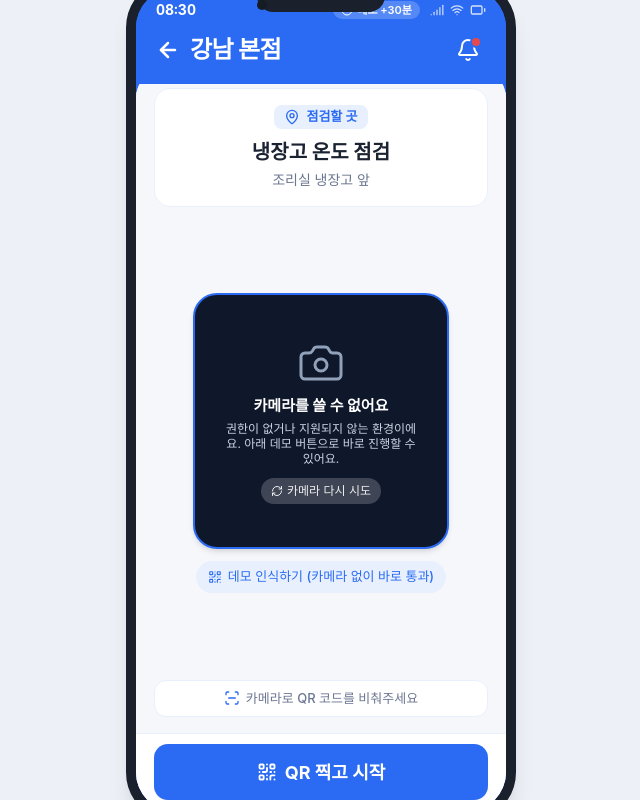
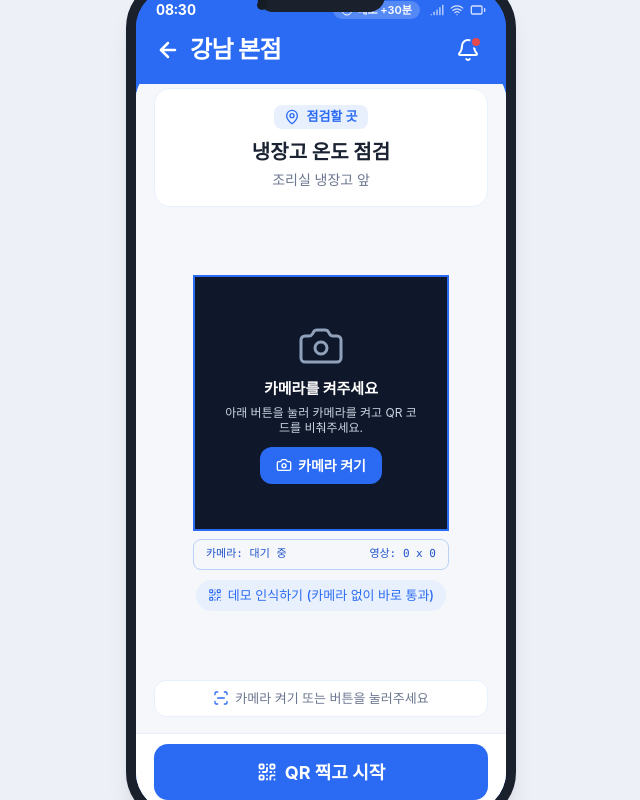
Before and after one commit to tekern/ourhome, a React (Vite) app: page / in a window 1280 px wide. Both pictures are taken after a click on the button "지금 시작". Shown: the whole page, without its empty margins (319-959 px from the left). Built offline with nearby package versions, Linux system fonts and the light colour scheme; no server answers; a web font is replaced by a local one.

Commit message:
feat: add manual camera activation to QrCameraScanner
Expose camera control via ref to allow manual scanner initialization and sync camera state with the parent component.

```diff
--- a/src/components/QrCameraScanner.tsx
+++ b/src/components/QrCameraScanner.tsx
@@ -1,32 +1,55 @@
-import React, { useRef, useEffect, useState, useCallback } from 'react';
+import React, {
+  useRef,
+  useEffect,
+  useState,
+  useCallback,
+  useImperativeHandle,
+} from 'react';
 import jsQR from 'jsqr';
 import { Camera, AlertCircle, RefreshCw, QrCode } from 'lucide-react';
 import { parseShygQr, getSpotNameByCode } from '../utils/qrConstants';
+
+export interface QrCameraScannerRef {
+  startCamera: () => Promise<void>;
+  stopCamera: () => void;
+}
 
 interface QrCameraScannerProps {
   expectedCode: string; // e.g. "FRIDGE-01"
   expectedSpotName: string; // e.g. "냉장고"
   onScanSuccess: (code: string) => void;
   onFallbackDemo: () => void;
+  onCameraActiveChange?: (active: boolean) => void;
 }
 
-export const QrCameraScanner: React.FC<QrCameraScannerProps> = ({
+export const QrCameraScanner = React.forwardRef<QrCameraScannerRef, QrCameraScannerProps>(
+  (
+    {
       expectedCode,
       expectedSpotName,
       onScanSuccess,
       onFallbackDemo,
-}) => {
+      onCameraActiveChange,
+    },
+    ref
+  ) => {
     const videoRef = useRef<HTMLVideoElement | null>(null);
     const canvasRef = useRef<HTMLCanvasElement | null>(null);
     const streamRef = useRef<MediaStream | null>(null);
     const animFrameIdRef = useRef<number | null>(null);
 
-  const [hasCameraError, setHasCameraError] = useState<boolean>(false);
+    // States
+    const [mediaStream, setMediaStream] = useState<MediaStream | null>(null);
+    const [isCameraActive, setIsCameraActive] = useState<boolean>(false);
     const [errorMessage, setErrorMessage] = useState<string | null>(null);
     const [warningMessage, setWarningMessage] = useState<string | null>(null);
-  const [isCameraActive, setIsCameraActive] = useState<boolean>(false);
 
-  // Stop camera tracks cleanly
+    // Debug status states (Requirement 6)
+    // States: '대기 중' | '요청 중' | '재생 중' | '오류: [오류명]'
+    const [cameraStatus, setCameraStatus] = useState<string>('대기 중');
+    const [videoDimensions, setVideoDimensions] = useState<string>('0 x 0');
+
+    // Cleanly stop camera stream and scanning loop
     const stopCameraStream = useCallback(() => {
       if (animFrameIdRef.current) {
         cancelAnimationFrame(animFrameIdRef.current);
@@ -36,22 +59,31 @@ export const QrCameraScanner: React.FC<QrCameraScannerProps> = ({
         streamRef.current.getTracks().forEach((track) => track.stop());
         streamRef.current = null;
       }
+      if (videoRef.current) {
+        videoRef.current.srcObject = null;
+      }
+      setMediaStream(null);
       setIsCameraActive(false);
-  }, []);
+      setCameraStatus('대기 중');
+      setVideoDimensions('0 x 0');
+      onCameraActiveChange?.(false);
+    }, [onCameraActiveChange]);
 
-  // QR scanning loop using requestAnimationFrame and jsQR
+    // QR scanning loop using requestAnimationFrame and jsQR (No BarcodeDetector)
     const startScanLoop = useCallback(() => {
       const scan = () => {
         const video = videoRef.current;
         const canvas = canvasRef.current;
 
-      if (video && video.readyState === video.HAVE_ENOUGH_DATA && canvas) {
+        if (video && video.readyState >= HTMLMediaElement.HAVE_CURRENT_DATA && canvas) {
+          if (video.videoWidth > 0 && video.videoHeight > 0) {
+            setVideoDimensions(`${video.videoWidth} x ${video.videoHeight}`);
+
+            canvas.width = video.videoWidth;
+            canvas.height = video.videoHeight;
             const ctx = canvas.getContext('2d', { willReadFrequently: true });
             if (ctx) {
-          canvas.width = video.videoWidth;
-          canvas.height = video.videoHeight;
               ctx.drawImage(video, 0, 0, canvas.width, canvas.height);
-
               const imageData = ctx.getImageData(0, 0, canvas.width, canvas.height);
               const qrCode = jsQR(imageData.data, imageData.width, imageData.height, {
                 inversionAttempts: 'dontInvert',
@@ -64,24 +96,25 @@ export const QrCameraScanner: React.FC<QrCameraScannerProps> = ({
                 if (parsedCode) {
                   // Valid SHYG QR
                   if (parsedCode.toUpperCase() === expectedCode.toUpperCase()) {
-                // Correct spot match!
+                    // Spot matched! Stop loop and stream
                     stopCameraStream();
                     onScanSuccess(parsedCode);
                     return;
                   } else {
-                // Wrong spot!
+                    // Mismatched spot
                     const scannedSpotName = getSpotNameByCode(parsedCode);
                     setWarningMessage(
                       `다른 곳이에요. [${expectedSpotName}]의 QR을 찍어주세요 (인식된 곳: ${scannedSpotName})`
                     );
                   }
                 } else if (rawData.toUpperCase() === expectedCode.toUpperCase()) {
-              // If user made a code without SHYG: prefix
+                  // Spot code without SHYG prefix
                   stopCameraStream();
                   onScanSuccess(rawData);
                   return;
                 } else {
                   setWarningMessage(`다른 곳이에요. [${expectedSpotName}]의 QR을 찍어주세요`);
+                }
               }
             }
           }
@@ -93,121 +126,323 @@ export const QrCameraScanner: React.FC<QrCameraScannerProps> = ({
       animFrameIdRef.current = requestAnimationFrame(scan);
     }, [expectedCode, expectedSpotName, onScanSuccess, stopCameraStream]);
 
-  // Start real camera stream
-  const startCamera = useCallback(async () => {
-    setHasCameraError(false);
+    // Call getUserMedia with { video: { facingMode: { ideal: 'environment' } }, audio: false }
+    // inside a user button click event (Requirement 4)
+    const handleStartCamera = useCallback(async () => {
+      setCameraStatus('요청 중');
       setErrorMessage(null);
       setWarningMessage(null);
 
-    // Stop any existing stream
-    stopCameraStream();
+      // Stop any existing stream before starting a new one
+      if (animFrameIdRef.current) {
+        cancelAnimationFrame(animFrameIdRef.current);
+        animFrameIdRef.current = null;
+      }
+      if (streamRef.current) {
+        streamRef.current.getTracks().forEach((track) => track.stop());
+        streamRef.current = null;
+      }
 
       if (!navigator.mediaDevices || !navigator.mediaDevices.getUserMedia) {
-      setHasCameraError(true);
+        setCameraStatus('오류: NotSupported');
         setErrorMessage('카메라를 쓸 수 없어요');
         return;
       }
 
       try {
-      const constraints: MediaStreamConstraints = {
-        video: {
-          facingMode: { ideal: 'environment' },
-          width: { ideal: 640 },
-          height: { ideal: 640 },
-        },
+        const stream = await navigator.mediaDevices.getUserMedia({
+          video: { facingMode: { ideal: 'environment' } },
           audio: false,
+        });
+
+        streamRef.current = stream;
+        setMediaStream(stream);
+      } catch (err: any) {
+        const errName = err?.name || 'Error';
+        console.warn('getUserMedia error:', err);
+        setCameraStatus(`오류: ${errName}`);
+        if (errName === 'NotAllowedError') {
+          setErrorMessage('카메라 권한이 거부되었어요');
+        } else {
+          setErrorMessage('카메라를 쓸 수 없어요');
+        }
+        setIsCameraActive(false);
+        onCameraActiveChange?.(false);
+      }
+    }, [onCameraActiveChange]);
+
+    // Expose ref methods
+    useImperativeHandle(
+      ref,
+      () => ({
+        startCamera: handleStartCamera,
+        stopCamera: stopCameraStream,
+      }),
+      [handleStartCamera, stopCameraStream]
+    );
+
+    // Requirement 2: Attach stream to videoRef.current.srcObject in useEffect after video is rendered in DOM,
+    // call await video.play(), and catch errors to display on screen
+    useEffect(() => {
+      if (!mediaStream) return;
+      const video = videoRef.current;
+      if (!video) return;
+
+      let isCancelled = false;
+
+      const connectAndPlay = async () => {
+        try {
+          // Requirement 1: set playsInline, muted, autoPlay both in JSX and via JS setAttribute
+          video.setAttribute('playsinline', 'true');
+          video.playsInline = true;
+          video.muted = true;
+          video.autoplay = true;
+          video.srcObject = mediaStream;
+
+          const handleMetadata = () => {
+            if (!isCancelled && video.videoWidth > 0 && video.videoHeight > 0) {
+              setVideoDimensions(`${video.videoWidth} x ${video.videoHeight}`);
+            }
           };
 
-      const stream = await navigator.mediaDevices.getUserMedia(constraints);
-      streamRef.current = stream;
+          video.onloadedmetadata = handleMetadata;
+          video.oncanplay = handleMetadata;
 
-      if (videoRef.current) {
-        videoRef.current.srcObject = stream;
-        videoRef.current.setAttribute('playsinline', 'true'); // Required for iOS Safari
-        await videoRef.current.play();
+          await video.play();
+
+          if (!isCancelled) {
             setIsCameraActive(true);
+            setCameraStatus('재생 중');
+            onCameraActiveChange?.(true);
+
+            if (video.videoWidth > 0 && video.videoHeight > 0) {
+              setVideoDimensions(`${video.videoWidth} x ${video.videoHeight}`);
+            }
+
             startScanLoop();
           }
-    } catch (err: any) {
-      console.warn('Camera stream error or permission denied:', err);
-      setHasCameraError(true);
-      setErrorMessage('카메라를 쓸 수 없어요');
+        } catch (playErr: any) {
+          if (!isCancelled) {
+            const errName = playErr?.name || 'PlayError';
+            console.error('video.play() failed:', playErr);
+            setCameraStatus(`오류: ${errName}`);
+            setErrorMessage(`비디오 재생 실패 (${errName})`);
             setIsCameraActive(false);
+            onCameraActiveChange?.(false);
           }
-  }, [startScanLoop, stopCameraStream]);
+        }
+      };
 
+      connectAndPlay();
+
+      return () => {
+        isCancelled = true;
+      };
+    }, [mediaStream, onCameraActiveChange, startScanLoop]);
+
+    // Stop camera on unmount
     useEffect(() => {
-    startCamera();
       return () => {
         stopCameraStream();
       };
-  }, [startCamera, stopCameraStream]);
+    }, [stopCameraStream]);
 
     return (
       <div className="w-full flex flex-col items-center">
-      {/* Offscreen canvas used for jsQR image processing */}
+        {/* Offscreen canvas used for jsQR */}
         <canvas ref={canvasRef} className="hidden" />
 
-      {/* Camera Viewport / Guide Container */}
-      <div className="relative w-64 h-64 bg-slate-900 rounded-[24px] overflow-hidden shadow-md flex items-center justify-center border-2 border-[#2B6BF3]">
-        {isCameraActive && !hasCameraError ? (
-          <>
-            {/* Live Video Feed */}
+        {/*
+          Requirement 3:
+          - Video container: NO border-radius, NO overflow:hidden, NO transform, NO opacity, NO filter
+          - Video itself: width:100%, height:100%, object-fit:cover, display:block, border-radius on video itself
+        */}
+        <div
+          style={{
+            position: 'relative',
+            width: '256px',
+            height: '256px',
+            backgroundColor: '#0F172A',
+            border: '2px solid #2B6BF3',
+          }}
+        >
+          {/* <video> element with playsInline, muted, autoPlay (Requirement 1 & 3) */}
           <video
             ref={videoRef}
+            playsInline
             muted
-              playsInline
-              className="absolute inset-0 w-full h-full object-cover"
+            autoPlay
+            style={{
+              width: '100%',
+              height: '100%',
+              objectFit: 'cover',
+              display: 'block',
+              borderRadius: '24px',
+            }}
           />
 
-            {/* Dark overlay with transparent center square guide */}
-            <div className="absolute inset-0 pointer-events-none flex items-center justify-center">
-              {/* Center 180x180 square guide */}
-              <div className="relative w-44 h-44 border-2 border-white/60 rounded-[16px]">
+          {/* Guide Overlay when camera is active (no transform, no opacity, no filter) */}
+          {isCameraActive && (
+            <>
+              {/* Center 176x176 square guide without transform or opacity */}
+              <div
+                style={{
+                  position: 'absolute',
+                  top: '38px',
+                  left: '38px',
+                  width: '176px',
+                  height: '176px',
+                  border: '2px solid rgba(255, 255, 255, 0.7)',
+                  borderRadius: '16px',
+                  pointerEvents: 'none',
+                }}
+              >
                 {/* 4 Corner highlights in #2B6BF3 */}
-                <div className="absolute -top-1 -left-1 w-6 h-6 border-t-4 border-l-4 border-[#2B6BF3] rounded-tl-[8px]" />
-                <div className="absolute -top-1 -right-1 w-6 h-6 border-t-4 border-r-4 border-[#2B6BF3] rounded-tr-[8px]" />
-                <div className="absolute -bottom-1 -left-1 w-6 h-6 border-b-4 border-l-4 border-[#2B6BF3] rounded-bl-[8px]" />
-                <div className="absolute -bottom-1 -right-1 w-6 h-6 border-b-4 border-r-4 border-[#2B6BF3] rounded-br-[8px]" />
+                <div
+                  style={{
+                    position: 'absolute',
+                    top: '-2px',
+                    left: '-2px',
+                    width: '24px',
+                    height: '24px',
+                    borderTop: '4px solid #2B6BF3',
+                    borderLeft: '4px solid #2B6BF3',
+                    borderTopLeftRadius: '8px',
+                  }}
+                />
+                <div
+                  style={{
+                    position: 'absolute',
+                    top: '-2px',
+                    right: '-2px',
+                    width: '24px',
+                    height: '24px',
+                    borderTop: '4px solid #2B6BF3',
+                    borderRight: '4px solid #2B6BF3',
+                    borderTopRightRadius: '8px',
+                  }}
+                />
+                <div
+                  style={{
+                    position: 'absolute',
+                    bottom: '-2px',
+                    left: '-2px',
+                    width: '24px',
+                    height: '24px',
+                    borderBottom: '4px solid #2B6BF3',
+                    borderLeft: '4px solid #2B6BF3',
+                    borderBottomLeftRadius: '8px',
+                  }}
+                />
+                <div
+                  style={{
+                    position: 'absolute',
+                    bottom: '-2px',
+                    right: '-2px',
+                    width: '24px',
+                    height: '24px',
+                    borderBottom: '4px solid #2B6BF3',
+                    borderRight: '4px solid #2B6BF3',
+                    borderBottomRightRadius: '8px',
+                  }}
+                />
 
-                {/* Animated horizontal scanning bar */}
-                <div className="w-full h-0.5 bg-[#2B6BF3] shadow-[0_0_8px_#2B6BF3] animate-pulse absolute top-1/2 -translate-y-1/2" />
-              </div>
+                {/* Center scan line without opacity animation or transform */}
+                <div
+                  style={{
+                    position: 'absolute',
+                    top: '86px',
+                    left: 0,
+                    width: '100%',
+                    height: '2px',
+                    backgroundColor: '#2B6BF3',
+                  }}
+                />
               </div>
 
-            {/* Target indicator badge */}
-            <div className="absolute bottom-2.5 left-2.5 right-2.5 bg-black/60 backdrop-blur-xs text-white text-[12px] font-medium py-1 px-2.5 rounded-full text-center truncate">
-              {expectedSpotName} ({expectedCode}) QR 코드를 비춰주세요
+              {/* Target indicator badge without filter */}
+              <div
+                style={{
+                  position: 'absolute',
+                  bottom: '10px',
+                  left: '10px',
+                  right: '10px',
+                  backgroundColor: 'rgba(0, 0, 0, 0.75)',
+                  color: '#FFFFFF',
+                  fontSize: '12px',
+                  fontWeight: 500,
+                  padding: '4px 10px',
+                  borderRadius: '9999px',
+                  textAlign: 'center',
+                  whiteSpace: 'nowrap',
+                  overflow: 'hidden',
+                  textOverflow: 'ellipsis',
+                  pointerEvents: 'none',
+                }}
+              >
+                {expectedSpotName} ({expectedCode}) QR을 비춰주세요
               </div>
             </>
-        ) : (
-          // Camera Not Available / Denied Fallback View
-          <div className="flex flex-col items-center justify-center p-5 text-center text-white">
+          )}
+
+          {/* Placeholder / Action Overlay when camera is not running */}
+          {!isCameraActive && (
+            <div
+              style={{
+                position: 'absolute',
+                top: 0,
+                left: 0,
+                right: 0,
+                bottom: 0,
+                backgroundColor: '#0F172A',
+                borderRadius: '24px',
+                display: 'flex',
+                flexDirection: 'column',
+                alignItems: 'center',
+                justifyContent: 'center',
+                padding: '16px',
+                textAlign: 'center',
+                color: '#FFFFFF',
+              }}
+            >
               <Camera className="w-12 h-12 text-slate-400 mb-2 stroke-[1.5]" />
               <span className="text-[15px] font-bold text-white mb-1">
-              카메라를 쓸 수 없어요
+                {errorMessage || '카메라를 켜주세요'}
               </span>
-            <span className="text-[12px] text-slate-300 max-w-[200px] leading-tight mb-3">
-              권한이 없거나 지원되지 않는 환경이에요. 아래 데모 버튼으로 바로 진행할 수 있어요.
-            </span>
+              <p className="text-[12px] text-slate-300 max-w-[200px] leading-tight mb-3">
+                {errorMessage
+                  ? '다시 시도하거나 데모 버튼으로 바로 진행할 수 있어요.'
+                  : '아래 버튼을 눌러 카메라를 켜고 QR 코드를 비춰주세요.'}
+              </p>
               <button
-              onClick={startCamera}
-              className="flex items-center gap-1 text-[12px] text-white/90 bg-white/20 hover:bg-white/30 px-2.5 py-1 rounded-full transition cursor-pointer"
+                type="button"
+                onClick={handleStartCamera}
+                className="flex items-center gap-1.5 text-[14px] font-semibold text-white bg-[#2B6BF3] hover:bg-[#1F52C9] active:scale-[0.98] px-4 py-2 rounded-[12px] transition cursor-pointer"
               >
-              <RefreshCw className="w-3 h-3" />
-              <span>카메라 다시 시도</span>
+                <Camera className="w-4 h-4" />
+                <span>{errorMessage ? '카메라 다시 시도' : '카메라 켜기'}</span>
               </button>
             </div>
           )}
         </div>
 
+        {/* ================================================================= */}
+        {/* [DEBUG] 카메라 상태 디버그 문구 (Requirement 6 - 문제 해결 시 이 블록만 삭제 가능) */}
+        {/* ================================================================= */}
+        <div className="mt-2 w-64 px-3 py-1.5 bg-[#F5F7FB] border border-[#BCD0F7] rounded-[8px] text-[11px] font-mono text-[#1F52C9] flex items-center justify-between">
+          <span>카메라: {cameraStatus}</span>
+          <span>영상: {videoDimensions}</span>
+        </div>
+        {/* ================================================================= */}
+
         {/* Warning Notification: When wrong QR code is scanned */}
         {warningMessage && (
-        <div className="w-full max-w-xs mt-3 p-2.5 bg-amber-50 border border-amber-200 rounded-[12px] text-amber-800 text-[13px] font-semibold flex items-start gap-2 animate-fadeIn">
+          <div className="w-full max-w-xs mt-2.5 p-2.5 bg-amber-50 border border-amber-200 rounded-[12px] text-amber-800 text-[13px] font-semibold flex items-start gap-2">
             <AlertCircle className="w-4 h-4 text-[#F08A24] shrink-0 mt-0.5" />
             <div className="flex-1">
               <p>{warningMessage}</p>
               <button
+                type="button"
                 onClick={() => setWarningMessage(null)}
                 className="text-[11px] text-[#2B6BF3] underline mt-0.5 cursor-pointer font-bold"
               >
@@ -218,7 +453,7 @@ export const QrCameraScanner: React.FC<QrCameraScannerProps> = ({
         )}
 
         {/* Fallback Demo Button (Always available for seamless PC testing) */}
-      <div className="mt-3 w-full max-w-xs flex justify-center">
+        <div className="mt-2.5 w-full max-w-xs flex justify-center">
           <button
             type="button"
             onClick={onFallbackDemo}
@@ -230,4 +465,6 @@ export const QrCameraScanner: React.FC<QrCameraScannerProps> = ({
         </div>
       </div>
     );
-};
+  }
+);
+QrCameraScanner.displayName = 'QrCameraScanner';
--- a/src/screens/QrScanScreen.tsx
+++ b/src/screens/QrScanScreen.tsx
@@ -1,7 +1,7 @@
-import React, { useState } from 'react';
+import React, { useState, useRef } from 'react';
 import { CcpTask } from '../types';
 import { QrCode, Check, MapPin, ScanLine } from 'lucide-react';
-import { QrCameraScanner } from '../components/QrCameraScanner';
+import { QrCameraScanner, QrCameraScannerRef } from '../components/QrCameraScanner';
 
 interface QrScanScreenProps {
   task: CcpTask;
@@ -9,7 +9,9 @@ interface QrScanScreenProps {
 }
 
 export const QrScanScreen: React.FC<QrScanScreenProps> = ({ task, onScanComplete }) => {
+  const scannerRef = useRef<QrCameraScannerRef | null>(null);
   const [isScanned, setIsScanned] = useState(false);
+  const [isCameraActive, setIsCameraActive] = useState(false);
 
   const handleScanSuccess = (code: string) => {
     setIsScanned(true);
@@ -17,6 +19,16 @@ export const QrScanScreen: React.FC<QrScanScreenProps> = ({ task, onScanComplete
 
   const handleSimulateScan = () => {
     setIsScanned(true);
+  };
+
+  const handleBottomButtonClick = () => {
+    if (isScanned) {
+      onScanComplete();
+    } else if (!isCameraActive) {
+      scannerRef.current?.startCamera();
+    } else {
+      handleSimulateScan();
+    }
   };
 
   return (
@@ -53,10 +65,12 @@ export const QrScanScreen: React.FC<QrScanScreenProps> = ({ task, onScanComplete
             </div>
           ) : (
             <QrCameraScanner
+              ref={scannerRef}
               expectedCode={task.qrCodeId}
               expectedSpotName={task.title}
               onScanSuccess={handleScanSuccess}
               onFallbackDemo={handleSimulateScan}
+              onCameraActiveChange={setIsCameraActive}
             />
           )}
         </div>
@@ -72,7 +86,7 @@ export const QrScanScreen: React.FC<QrScanScreenProps> = ({ task, onScanComplete
           ) : (
             <div className="bg-white rounded-[12px] py-2 px-3 border border-[#E8F0FE] flex items-center justify-center gap-1.5 text-[13px] font-medium text-[#6B7690]">
               <ScanLine className="w-4 h-4 text-[#2B6BF3]" />
-              <span>카메라로 QR 코드를 비춰주세요</span>
+              <span>{isCameraActive ? '카메라로 QR 코드를 비춰주세요' : '카메라 켜기 또는 버튼을 눌러주세요'}</span>
             </div>
           )}
         </div>
@@ -83,23 +97,22 @@ export const QrScanScreen: React.FC<QrScanScreenProps> = ({ task, onScanComplete
         style={{ paddingBottom: 'max(0.75rem, env(safe-area-inset-bottom, 0px))' }}
         className="shrink-0 px-4.5 pt-2.5 bg-white border-t border-[#E8F0FE] z-10"
       >
-        {isScanned ? (
         <button
-            onClick={onScanComplete}
+          onClick={handleBottomButtonClick}
           className="w-full h-14 bg-[#2B6BF3] hover:bg-[#1F52C9] active:scale-[0.98] text-white font-bold text-[18px] rounded-[14px] transition flex items-center justify-center gap-2 cursor-pointer shadow-xs"
         >
+          {isScanned ? (
+            <>
               <span>시작하기</span>
               <Check className="w-5 h-5 stroke-[2.5]" />
+            </>
+          ) : (
+            <>
+              <QrCode className="w-5 h-5 stroke-[2.2]" />
+              <span>{isCameraActive ? '데모 인식 완료' : 'QR 찍고 시작'}</span>
+            </>
+          )}
         </button>
-        ) : (
-          <button
-            onClick={handleSimulateScan}
-            className="w-full h-14 bg-[#2B6BF3] hover:bg-[#1F52C9] active:scale-[0.98] text-white font-bold text-[18px] rounded-[14px] transition flex items-center justify-center gap-2 cursor-pointer shadow-xs"
-          >
-            <QrCode className="w-5 h-5 stroke-[2.2]" />
-            <span>QR 찍고 시작</span>
-          </button>
-        )}
       </div>
     </div>
   );
```
Lines whose indentation alone changed are shown as unchanged.
